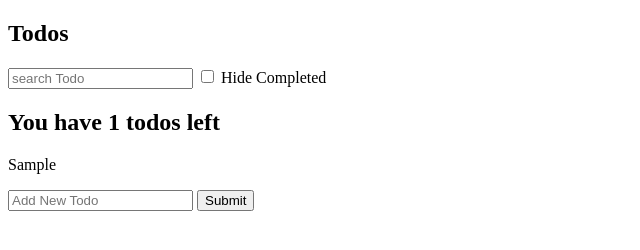
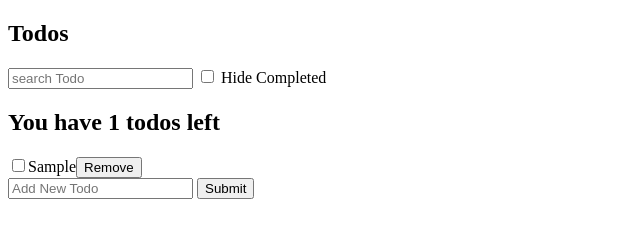
Before and after one commit to YeabsiraNigusse/Javascript, a plain HTML site: page todo-app/todo.html in a window 1280 px wide. Both pictures are taken after typing "Sample" into the empty fields and a click on the button "Submit". Shown: the whole page, without its empty margins (0-640 px from the left). Drawn offline with Linux system fonts and the light colour scheme.

Commit message:
working on section 7

```diff
--- a/todo-app/todo.html
+++ b/todo-app/todo.html
@@ -18,7 +18,7 @@
         <button id="add-button" type="submit" value="Submit">Submit</button>
        </form>
 
-
+         <script src="uuidv4.js"></script>
         <script src="todos-function.js"></script>
         <script src="todo.js"></script>
     </body>
--- a/todo-app/todo.js
+++ b/todo-app/todo.js
@@ -1,4 +1,5 @@
 //DOM - Document Objet Model
+
 const todos = getSavedTodos()
 
 const filters = {
@@ -16,6 +17,7 @@ document.querySelector('#add-form').addEventListener('submit', function (e){//ac
         console.log('enter some todos')
     }else{
         todos.push({
+            id: uuidv4(),
             text: e.target.elements.newTodo.value,
             completed: false
         })
--- a/todo-app/todos-function.js
+++ b/todo-app/todos-function.js
@@ -13,7 +13,7 @@ const getSavedTodos = function (){
 // save todos
 
 const saveTodos = function(todos){
-    localStorage.setItem('todo', JSON.stringify(todos))
+    localStorage.setItem('todos', JSON.stringify(todos))
 }
 
 // getting remaining todos
@@ -30,13 +30,42 @@ const getThingsTodo = function(todos){
      p1.textContent = `You have ${getThingsTodo(todos).length} todos left`;
      document.querySelector('#todo').appendChild(p1);
  }
+// remove todo
+const removeTodo = function (id){
+    const index = todos.findIndex(function (todos){
+        return todos.id == id
+    })
 
+    if (index > -1){
+        todos.splice(index, 1)
+    }
+}
  // show filtered todos in browser
 
  const getTodos = function (todo){
-        let newElem = document.createElement('p')
-        newElem.textContent = todo.text
+        const newElem = document.createElement('div')
+
+        const input = document.createElement('input')// checkbox for each todo
+        input.setAttribute('type', 'checkbox')
+
+        const text = document.createElement('span')// paragraph for each todo
+        text.textContent = todo.text
+
+        const button = document.createElement('button') // button for each todo
+        button.textContent = 'Remove'
+        button.addEventListener('click', function (e){
+            removeTodo(todo.id)
+            saveTodos(todos)
+            renderTodo(todos, filters)
+        })
+
+        newElem.appendChild(input)
+        newElem.appendChild(text)
+        newElem.appendChild(button)
+
         document.querySelector('#todo').appendChild(newElem)
+
+
  }
  const getFilteredTodos = function (todos, filters){
     return todos.filter(function (todo){
```
Also changed, not shown: todo-app/uuidv4.js (added, +1 -0 lines).
